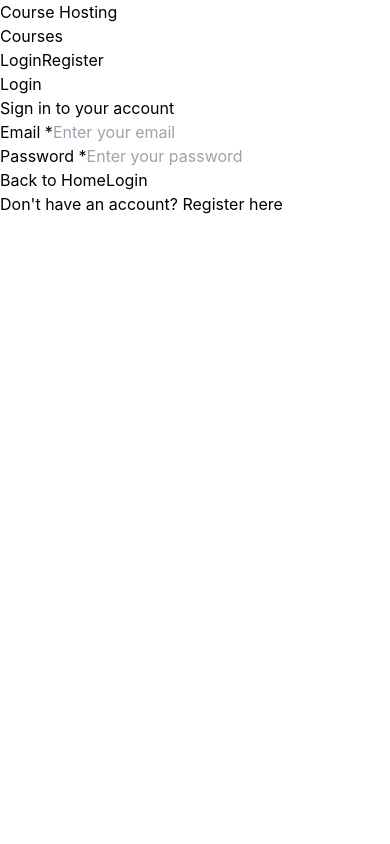
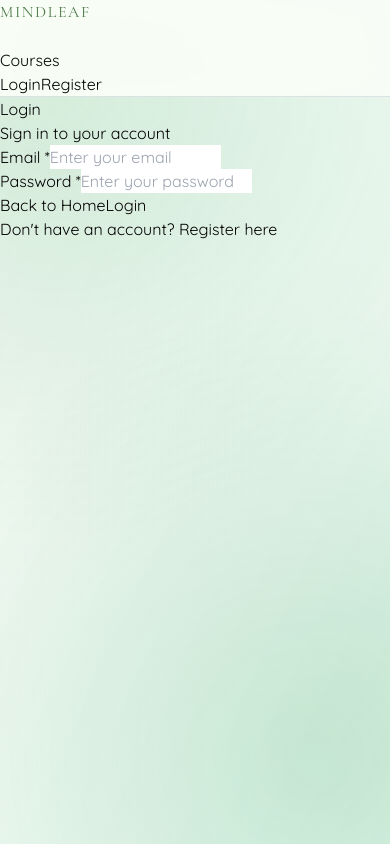
Before and after one commit to Fiarzen/course-hosting-frontend, a React (Vite) app: page /login in a window 390 px wide. Built offline with nearby package versions, Linux system fonts and the light colour scheme.

Commit message:
responsiveness and rebrand to mindleaf

```diff
--- a/index.html
+++ b/index.html
@@ -4,7 +4,23 @@
     <meta charset="UTF-8" />
     <link rel="icon" type="image/svg+xml" href="/vite.svg" />
     <meta name="viewport" content="width=device-width, initial-scale=1.0" />
-    <title>Course Hosting Platform</title>
+
+    <!-- Waldorf-inspired fonts -->
+    <link
+      rel="preconnect"
+      href="https://fonts.googleapis.com"
+    />
+    <link
+      rel="preconnect"
+      href="https://fonts.gstatic.com"
+      crossorigin
+    />
+    <link
+      href="https://fonts.googleapis.com/css2?family=Cormorant+Garamond:wght@400;600;700&family=Quicksand:wght@400;500;600;700&display=swap"
+      rel="stylesheet"
+    />
+
+    <title>mindleaf</title>
   </head>
   <body>
     <div id="root"></div>
--- a/src/App.jsx
+++ b/src/App.jsx
@@ -1,4 +1,5 @@
 import { BrowserRouter as Router, Routes, Route, Link } from 'react-router-dom';
+import { useState } from 'react';
 import { useAuth } from './context/AuthContext';
 import Courses from './components/Courses';
 import Lessons from './components/Lessons';
@@ -15,28 +16,61 @@ import MyCourses from './components/MyCourses';
 
 function App() {
   const { user, logout, isAuthenticated } = useAuth();
+  const [mobileNavOpen, setMobileNavOpen] = useState(false);
 
   return (
     <Router>
-      <div className="min-h-screen bg-gradient-to-br from-blue-50 to-indigo-100">
-        <nav className="bg-white shadow-lg">
+      <div className="branch-theme">
+        <nav className="branch-nav shadow-md">
           <div className="max-w-7xl mx-auto px-4 sm:px-6 lg:px-8">
-            <div className="flex justify-between h-16">
-              <div className="flex">
+            <div className="flex flex-col gap-2 py-2 sm:flex-row sm:items-center sm:justify-between sm:h-16">
+              <div className="flex items-center justify-between sm:justify-start gap-3">
                 <div className="flex-shrink-0 flex items-center">
-                  <h1 className="text-2xl font-bold text-indigo-600">Course Hosting</h1>
+                  <h1 className="branch-heading branch-nav__brand text-xl sm:text-2xl font-semibold">
+                    mindleaf
+                  </h1>
                 </div>
+                <button
+                  type="button"
+                  className="inline-flex items-center justify-center rounded-md p-2 text-emerald-900 hover:bg-emerald-50 focus:outline-none focus:ring-2 focus:ring-inset focus:ring-emerald-500 sm:hidden"
+                  aria-expanded={mobileNavOpen}
+                  aria-label="Toggle navigation menu"
+                  onClick={() => setMobileNavOpen((open) => !open)}
+               >
+                  <svg
+                    className="h-6 w-6"
+                    xmlns="http://www.w3.org/2000/svg"
+                    fill="none"
+                    viewBox="0 0 24 24"
+                    strokeWidth={1.5}
+                    stroke="currentColor"
+                  >
+                    {mobileNavOpen ? (
+                      <path
+                        strokeLinecap="round"
+                        strokeLinejoin="round"
+                        d="M6 18L18 6M6 6l12 12"
+                      />
+                    ) : (
+                      <path
+                        strokeLinecap="round"
+                        strokeLinejoin="round"
+                        d="M3.75 6.75h16.5M3.75 12h16.5M3.75 17.25h16.5"
+                      />
+                    )}
+                  </svg>
+                </button>
                 <div className="hidden sm:ml-6 sm:flex sm:space-x-8">
                   <Link
                     to="/"
-                    className="border-indigo-500 text-gray-900 inline-flex items-center px-1 pt-1 border-b-2 text-sm font-medium"
+                    className="border-emerald-500 text-gray-900 inline-flex items-center px-1 pt-1 border-b-2 text-sm font-medium"
                   >
                     Courses
                   </Link>
                   {(user?.role === 'CREATOR' || user?.role === 'ADMIN') && (
                     <Link
                       to="/my-courses"
-                      className="border-transparent text-gray-500 hover:border-gray-300 hover:text-gray-700 inline-flex items-center px-1 pt-1 border-b-2 text-sm font-medium"
+                      className="border-transparent text-gray-600 hover:border-emerald-300 hover:text-emerald-800 inline-flex items-center px-1 pt-1 border-b-2 text-sm font-medium"
                     >
                       My Courses
                     </Link>
@@ -44,36 +78,38 @@ function App() {
                   {user?.role === 'ADMIN' && (
                     <Link
                       to="/users"
-                      className="border-transparent text-gray-500 hover:border-gray-300 hover:text-gray-700 inline-flex items-center px-1 pt-1 border-b-2 text-sm font-medium"
+                      className="border-transparent text-gray-600 hover:border-emerald-300 hover:text-emerald-800 inline-flex items-center px-1 pt-1 border-b-2 text-sm font-medium"
                     >
                       Users
                     </Link>
                   )}
                 </div>
               </div>
-              <div className="flex items-center space-x-4">
+              <div className="flex flex-wrap items-center gap-2 sm:gap-4 sm:justify-end">
                 {isAuthenticated ? (
                   <>
                     <Link
                       to="/profile"
-                      className="text-sm text-gray-700 hover:text-gray-900 px-2 py-1"
+                      className="text-sm text-gray-700 hover:text-emerald-900 px-2 py-1"
                     >
                       {user?.name || user?.email}
                       {user?.role && (
-                        <span className={`ml-2 px-2 py-1 text-xs rounded-full ${
-                          user.role === 'ADMIN'
-                            ? 'bg-purple-100 text-purple-800'
-                            : user.role === 'CREATOR'
-                            ? 'bg-blue-100 text-blue-800'
-                            : 'bg-indigo-100 text-indigo-800'
-                        }`}>
+                        <span
+                          className={`ml-2 px-2 py-1 text-xs branch-pill ${
+                            user.role === 'ADMIN'
+                              ? 'bg-purple-100 text-purple-800'
+                              : user.role === 'CREATOR'
+                              ? 'bg-emerald-100 text-emerald-800'
+                              : 'bg-lime-100 text-lime-800'
+                          }`}
+                        >
                           {user.role}
                         </span>
                       )}
                     </Link>
                     <button
                       onClick={logout}
-                      className="bg-gray-500 hover:bg-gray-700 text-white px-4 py-2 rounded-md text-sm font-medium transition duration-150 ease-in-out"
+                      className="bg-emerald-600 hover:bg-emerald-700 text-white px-4 py-2 rounded-md text-sm font-medium transition duration-150 ease-in-out"
                     >
                       Logout
                     </button>
@@ -82,13 +118,13 @@ function App() {
                   <>
                     <Link
                       to="/login"
-                      className="text-gray-700 hover:text-gray-900 px-4 py-2 text-sm font-medium transition duration-150 ease-in-out"
+                      className="text-gray-700 hover:text-emerald-900 px-4 py-2 text-sm font-medium transition duration-150 ease-in-out"
                     >
                       Login
                     </Link>
                     <Link
                       to="/register"
-                      className="bg-indigo-600 hover:bg-indigo-700 text-white px-4 py-2 rounded-md text-sm font-medium transition duration-150 ease-in-out"
+                      className="bg-emerald-600 hover:bg-emerald-700 text-white px-4 py-2 rounded-md text-sm font-medium transition duration-150 ease-in-out"
                     >
                       Register
                     </Link>
@@ -96,6 +132,35 @@ function App() {
                 )}
               </div>
             </div>
+            {mobileNavOpen && (
+              <div className="mt-2 space-y-1 border-t border-emerald-50 pt-2 pb-3 sm:hidden">
+                <Link
+                  to="/"
+                  className="block rounded-md px-3 py-2 text-base font-medium text-emerald-900 hover:bg-emerald-50"
+                  onClick={() => setMobileNavOpen(false)}
+                >
+                  Courses
+                </Link>
+                {(user?.role === 'CREATOR' || user?.role === 'ADMIN') && (
+                  <Link
+                    to="/my-courses"
+                    className="block rounded-md px-3 py-2 text-base font-medium text-emerald-900 hover:bg-emerald-50"
+                    onClick={() => setMobileNavOpen(false)}
+                  >
+                    My Courses
+                  </Link>
+                )}
+                {user?.role === 'ADMIN' && (
+                  <Link
+                    to="/users"
+                    className="block rounded-md px-3 py-2 text-base font-medium text-emerald-900 hover:bg-emerald-50"
+                    onClick={() => setMobileNavOpen(false)}
+                  >
+                    Users
+                  </Link>
+                )}
+              </div>
+            )}
           </div>
         </nav>
 
--- a/src/index.css
+++ b/src/index.css
@@ -2,16 +2,71 @@
 @tailwind components;
 @tailwind utilities;
 
+:root {
+  --branch-bg-from: #f9fbf7;
+  --branch-bg-to: #ecfdf3;
+  --branch-accent: #4f7c4a;
+  --branch-accent-soft: #8fb98a;
+}
+
 body {
   margin: 0;
-  font-family: -apple-system, BlinkMacSystemFont, 'Segoe UI', 'Roboto', 'Oxygen',
-    'Ubuntu', 'Cantarell', 'Fira Sans', 'Droid Sans', 'Helvetica Neue',
-    sans-serif;
+  font-family: 'Quicksand', -apple-system, BlinkMacSystemFont, 'Segoe UI',
+    system-ui, sans-serif;
   -webkit-font-smoothing: antialiased;
   -moz-osx-font-smoothing: grayscale;
+  background-color: var(--branch-bg-from);
+  background-image:
+    radial-gradient(circle at 10% 20%, rgba(79, 124, 74, 0.08) 0, transparent 55%),
+    radial-gradient(circle at 90% 80%, rgba(143, 185, 138, 0.12) 0, transparent 55%),
+    linear-gradient(to bottom right, var(--branch-bg-from), var(--branch-bg-to));
+  background-attachment: fixed;
+}
+
+h1,
+.h-heading,
+.branch-heading {
+  font-family: 'Cormorant Garamond', 'Times New Roman', serif;
 }
 
 code {
-  font-family: source-code-pro, Menlo, Monaco, Consolas, 'Courier New',
-    monospace;
+  font-family: source-code-pro, Menlo, Monaco, Consolas, 'Courier New', monospace;
 }
+
+.branch-theme {
+  min-height: 100vh;
+  background: transparent;
+  position: relative;
+}
+
+.branch-theme::before {
+  content: '';
+  position: absolute;
+  inset: 0;
+  pointer-events: none;
+  background-image:
+    radial-gradient(circle at 15% 10%, rgba(34, 197, 94, 0.12) 0, transparent 55%),
+    radial-gradient(circle at 80% 90%, rgba(22, 163, 74, 0.14) 0, transparent 55%),
+    linear-gradient(to bottom right, transparent, rgba(148, 163, 184, 0.08));
+  mix-blend-mode: multiply;
+  opacity: 0.9;
+  z-index: -1;
+}
+
+.branch-nav {
+  background: rgba(249, 253, 247, 0.96);
+  backdrop-filter: blur(12px);
+  border-bottom: 1px solid rgba(148, 163, 184, 0.3);
+}
+
+.branch-nav__brand {
+  letter-spacing: 0.1em;
+  text-transform: uppercase;
+  color: var(--branch-accent);
+}
+
+.branch-pill {
+  border-radius: 9999px;
+  background: rgba(79, 124, 74, 0.1);
+  color: #1f2933;
+}
```
